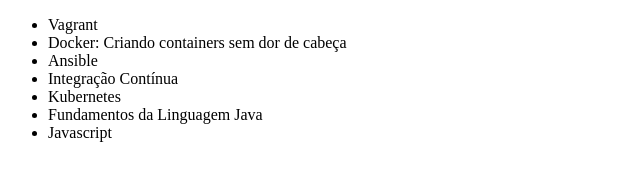
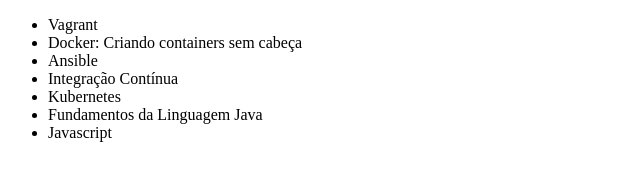
Before and after one commit to EleyOliveira/cursoalura-git, a plain HTML site: page index.html in a window 1280 px wide. Shown: the full height of the page, 0-640 px from the left. Drawn offline with Linux system fonts and the light colour scheme.

Commit message:
De novo ajustado curso de Docker

```diff
--- a/index.html
+++ b/index.html
@@ -7,7 +7,7 @@
 <body>
     <ul>
         <li>Vagrant</li>
-        <li>Docker: Criando containers sem dor de cabeça</li>
+        <li>Docker: Criando containers sem cabeça</li>
         <li>Ansible</li>
         <li>Integração Contínua</li>
         <li>Kubernetes</li>
```
